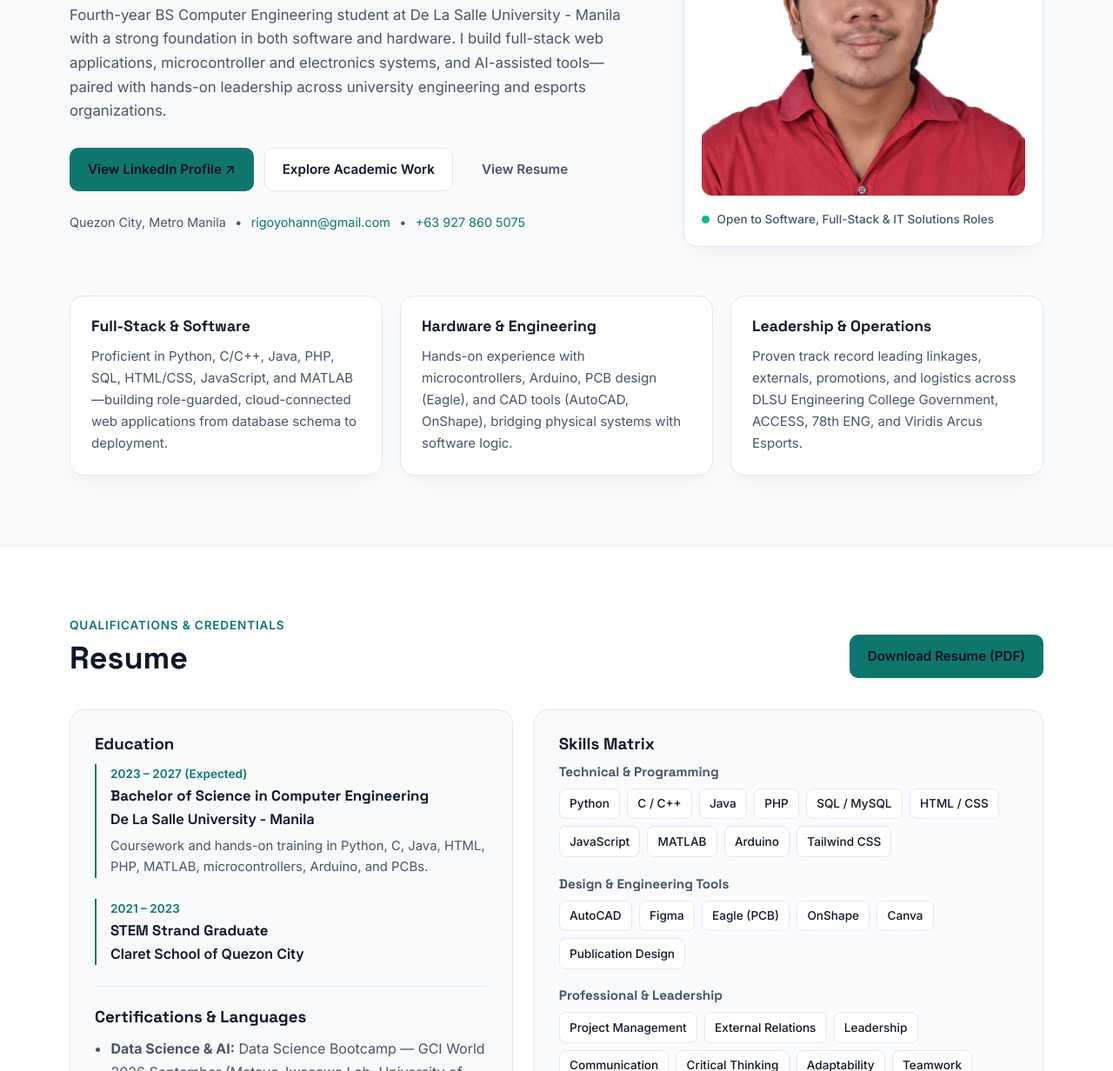
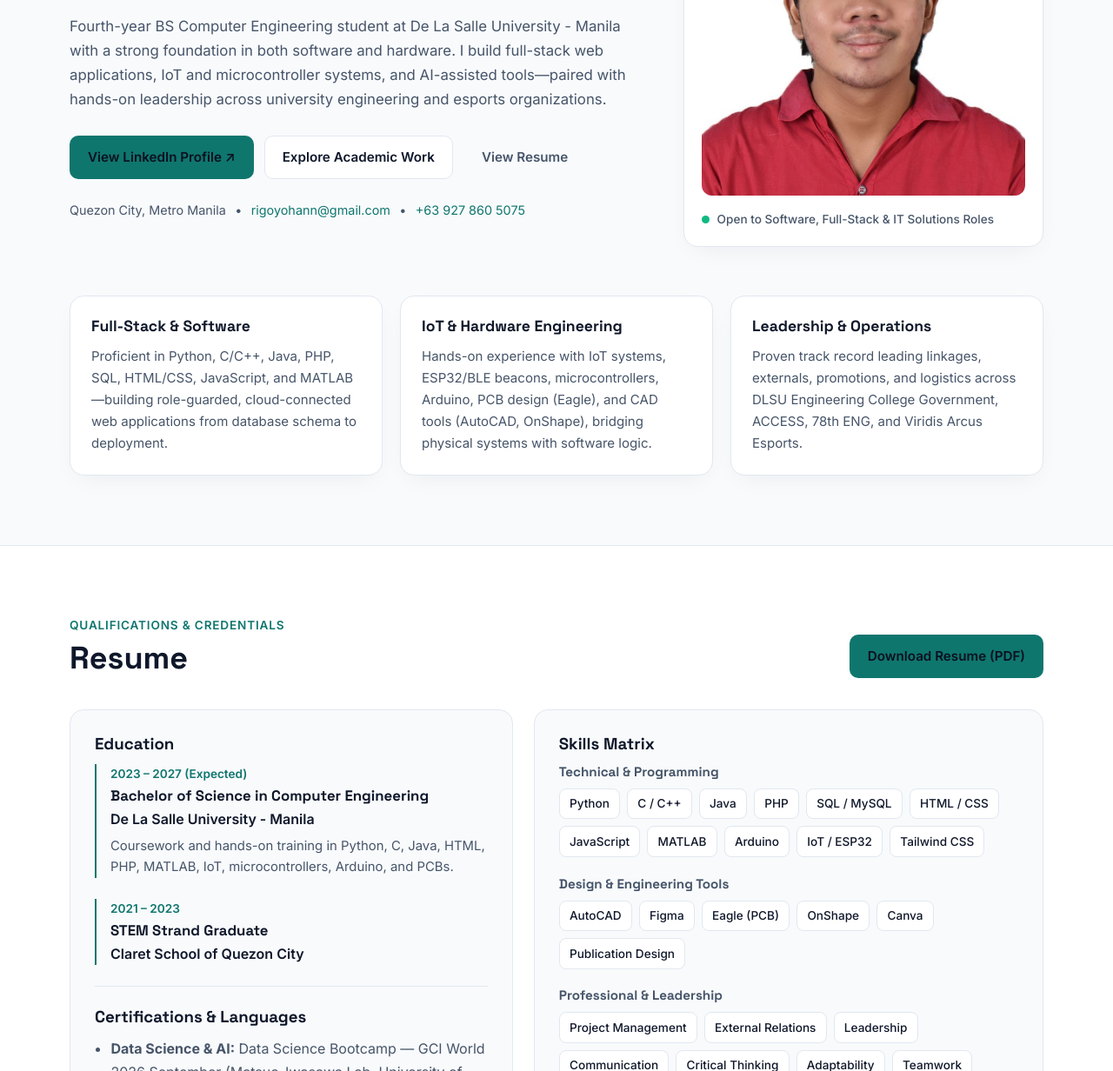
Before and after one commit to yhonnah/career-eportfolio, a plain HTML site: page index.html in a window 1280 px wide. Shown: the part 322-1554 px from the top of the page at 87% size. Drawn offline with Linux system fonts and the light colour scheme.

Commit message:
Add IoT across portfolio hero, hardware pillar, and resume skills

```diff
--- a/index.html
+++ b/index.html
@@ -41,9 +41,9 @@
         <div class="hero-content">
           <div class="eyebrow">BS Computer Engineering (Class of 2027) • DLSU - Manila</div>
           <h1>Yohann Elijah C. Rigo</h1>
-          <p class="tagline">Computer Engineer • Full-Stack Development • IT Solutions • AI</p>
+          <p class="tagline">Computer Engineer • Full-Stack Development • IoT • IT Solutions • AI</p>
           <p class="lead">
-            Fourth-year BS Computer Engineering student at De La Salle University - Manila with a strong foundation in both software and hardware. I build full-stack web applications, microcontroller and electronics systems, and AI-assisted tools—paired with hands-on leadership across university engineering and esports organizations.
+            Fourth-year BS Computer Engineering student at De La Salle University - Manila with a strong foundation in both software and hardware. I build full-stack web applications, IoT and microcontroller systems, and AI-assisted tools—paired with hands-on leadership across university engineering and esports organizations.
           </p>
           <div class="hero-actions">
             <a href="https://www.linkedin.com/in/yohann-elijah-rigo-17b12131a/" target="_blank" rel="noopener noreferrer" class="btn btn-primary">
@@ -77,8 +77,8 @@
           <p>Proficient in Python, C/C++, Java, PHP, SQL, HTML/CSS, JavaScript, and MATLAB—building role-guarded, cloud-connected web applications from database schema to deployment.</p>
         </article>
         <article class="pillar-card">
-          <h3>Hardware &amp; Engineering</h3>
-          <p>Hands-on experience with microcontrollers, Arduino, PCB design (Eagle), and CAD tools (AutoCAD, OnShape), bridging physical systems with software logic.</p>
+          <h3>IoT &amp; Hardware Engineering</h3>
+          <p>Hands-on experience with IoT systems, ESP32/BLE beacons, microcontrollers, Arduino, PCB design (Eagle), and CAD tools (AutoCAD, OnShape), bridging physical systems with software logic.</p>
         </article>
         <article class="pillar-card">
           <h3>Leadership &amp; Operations</h3>
@@ -109,7 +109,7 @@
               <div class="timeline-meta">2023 – 2027 (Expected)</div>
               <h4>Bachelor of Science in Computer Engineering</h4>
               <p class="org">De La Salle University - Manila</p>
-              <p class="muted">Coursework and hands-on training in Python, C, Java, HTML, PHP, MATLAB, microcontrollers, Arduino, and PCBs.</p>
+              <p class="muted">Coursework and hands-on training in Python, C, Java, HTML, PHP, MATLAB, IoT, microcontrollers, Arduino, and PCBs.</p>
             </div>
             <div class="timeline-item">
               <div class="timeline-meta">2021 – 2023</div>
@@ -141,6 +141,7 @@
                 <span class="chip">JavaScript</span>
                 <span class="chip">MATLAB</span>
                 <span class="chip">Arduino</span>
+                <span class="chip">IoT / ESP32</span>
                 <span class="chip">Tailwind CSS</span>
               </div>
             </div>
```
